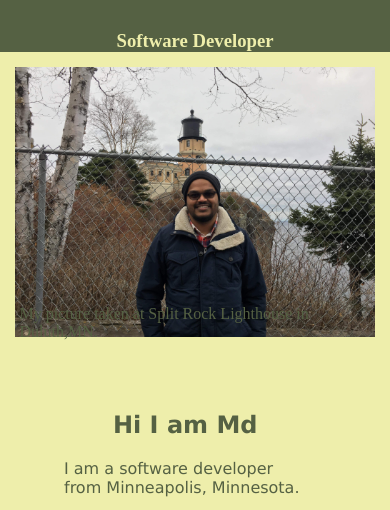
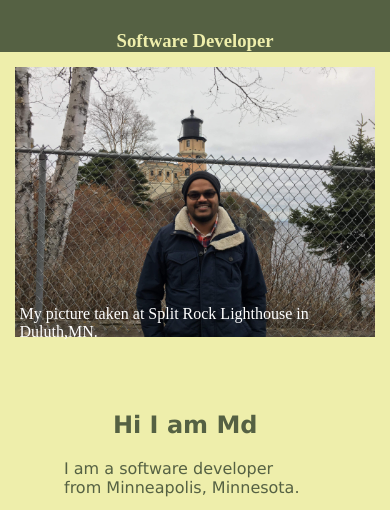
Before and after one commit to tauhid92/tauhid92.github.io, a plain HTML site: page main/index.html in a window 390 px wide. Shown: the part 203-713 px from the top of the page. Drawn offline with Linux system fonts and the light colour scheme; some packages are replaced by stand-ins of ours.

Commit message:
Add files via upload

```diff
--- a/main/style.css
+++ b/main/style.css
@@ -123,4 +123,12 @@ footer{
         margin:0;
     }
 
+    .img-box::after{
+        content:'My picture taken at Split Rock Lighthouse in Duluth,MN.';
+        position:absolute;
+        left:5%;
+        bottom:5%;
+        color:white;
+    }
+
 }
```
